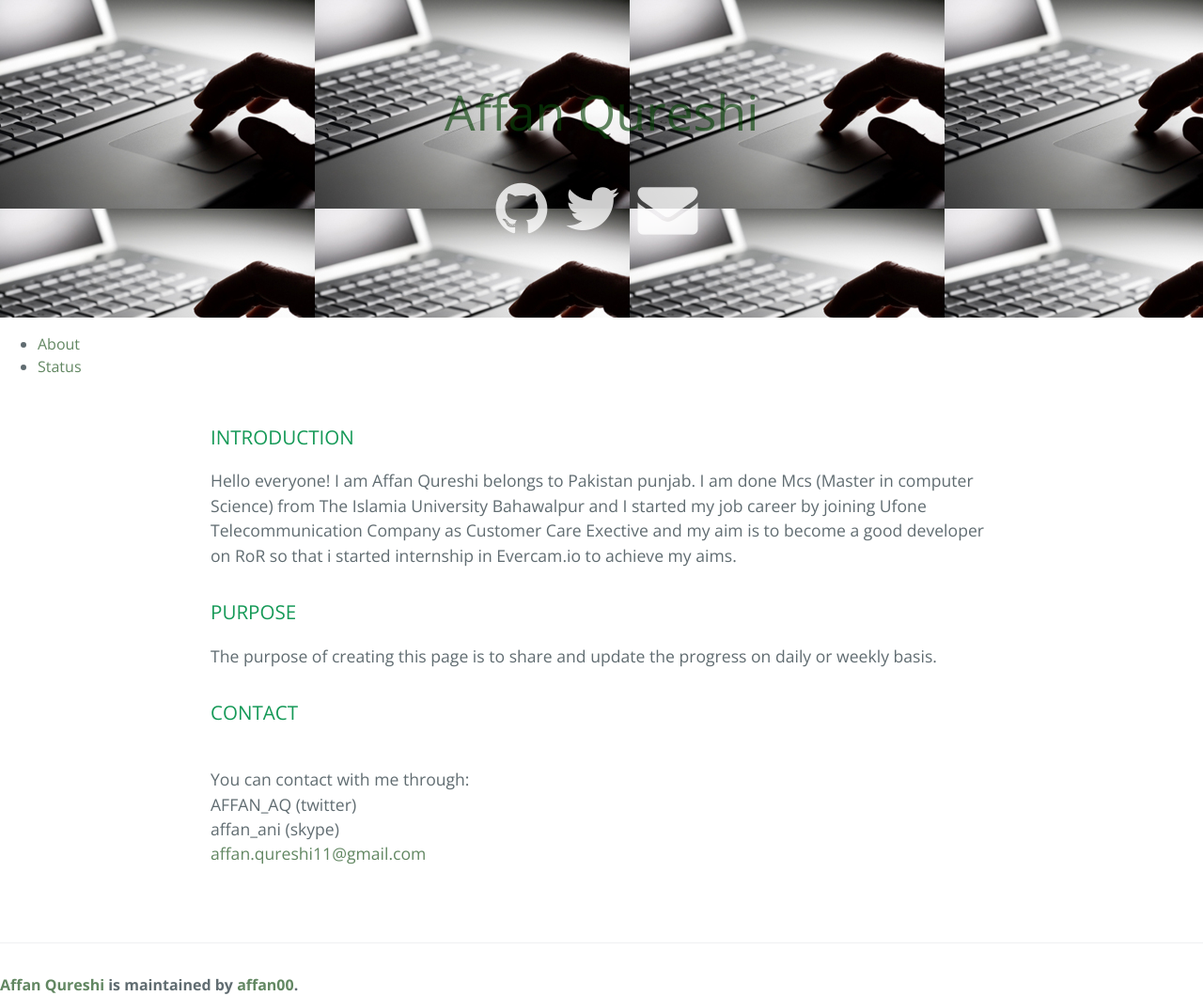
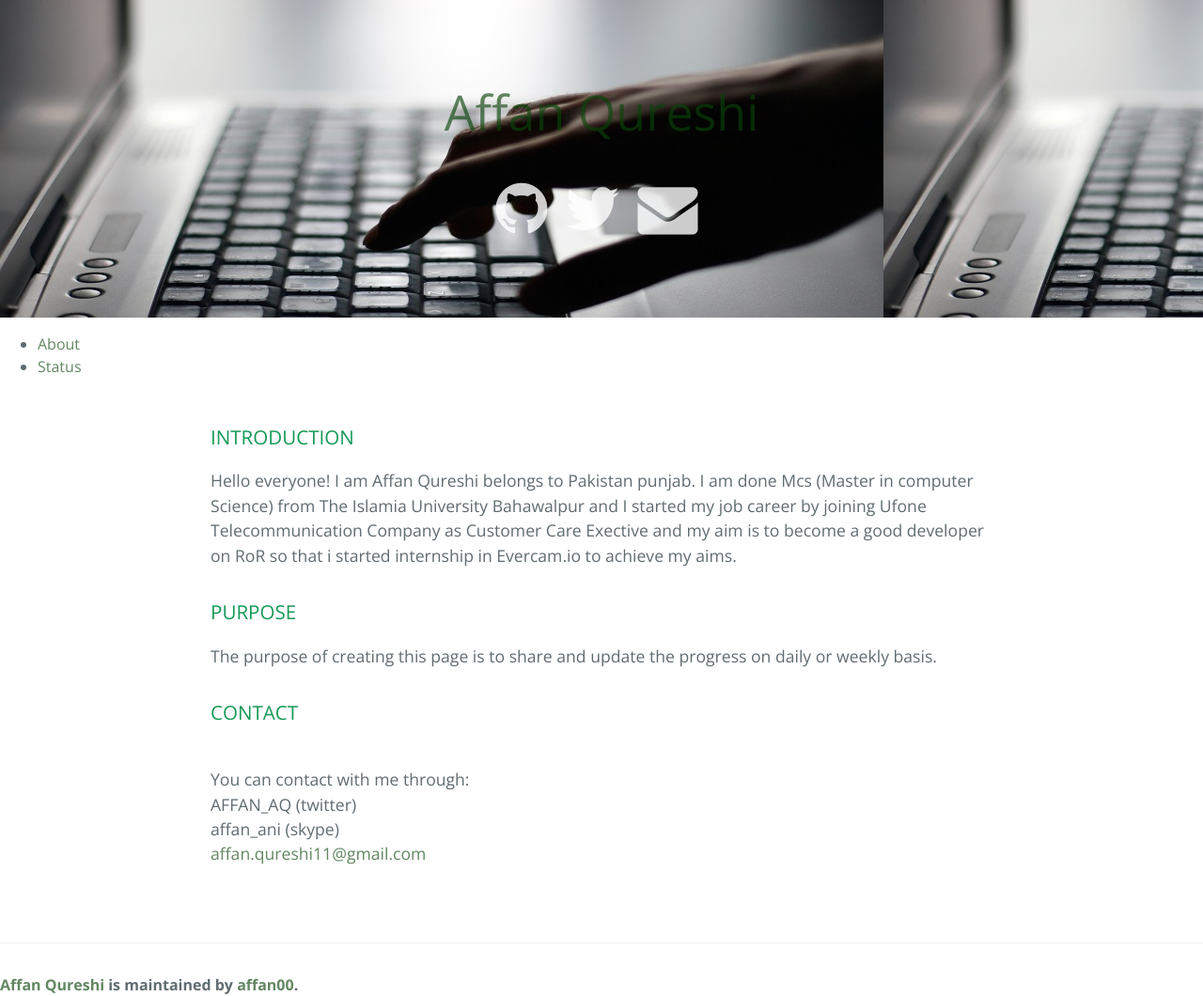
Before and after one commit to affan00/affan00.github.io, a Jekyll site: the page built from index.html, in a window 1280 px wide. Shown: the whole page at 94% size. Built offline with Jekyll 4.4.1, drawn with Linux system fonts in a browser that asks for light colours; nearby versions of some CDN libraries; Markdown is read by kramdown in place of the engine named in the settings.

Commit message:
changes added

```diff
--- a/_layouts/default.html
+++ b/_layouts/default.html
@@ -11,7 +11,7 @@
     <link rel="stylesheet" href="https://maxcdn.bootstrapcdn.com/font-awesome/4.4.0/css/font-awesome.min.css">
 </head>
 <body>
-<section class="page-header" style="background-image: url(/aq.github.io/images/cover.jpg)">
+<section class="page-header" style="background-image: url(/aq.github.io/images/lapi.jpg)">
     <a class="project-name" href="{{site.baseurl}}/index.html">Affan Qureshi</a>
     <h2 class="project-tagline"></h2>
     <h2 class="page-description icons">
```
Also changed, not shown: images/lapi.jpg (added).
